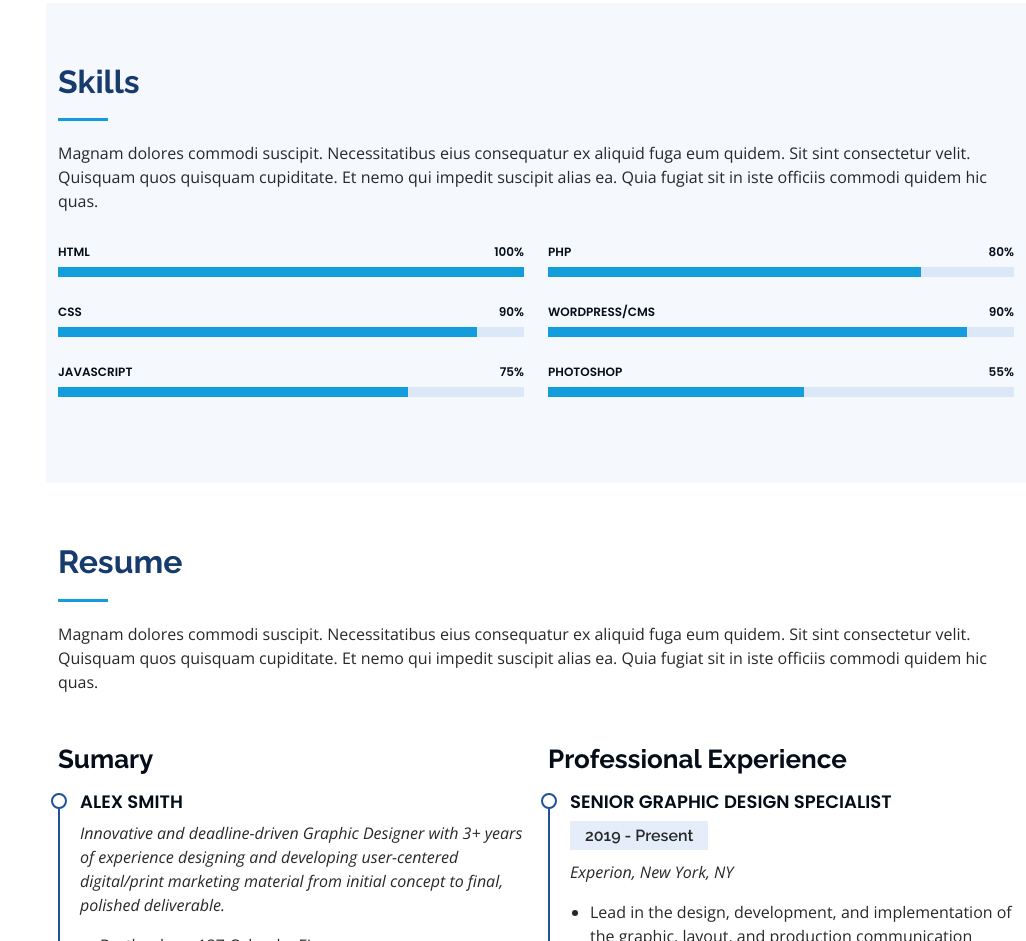
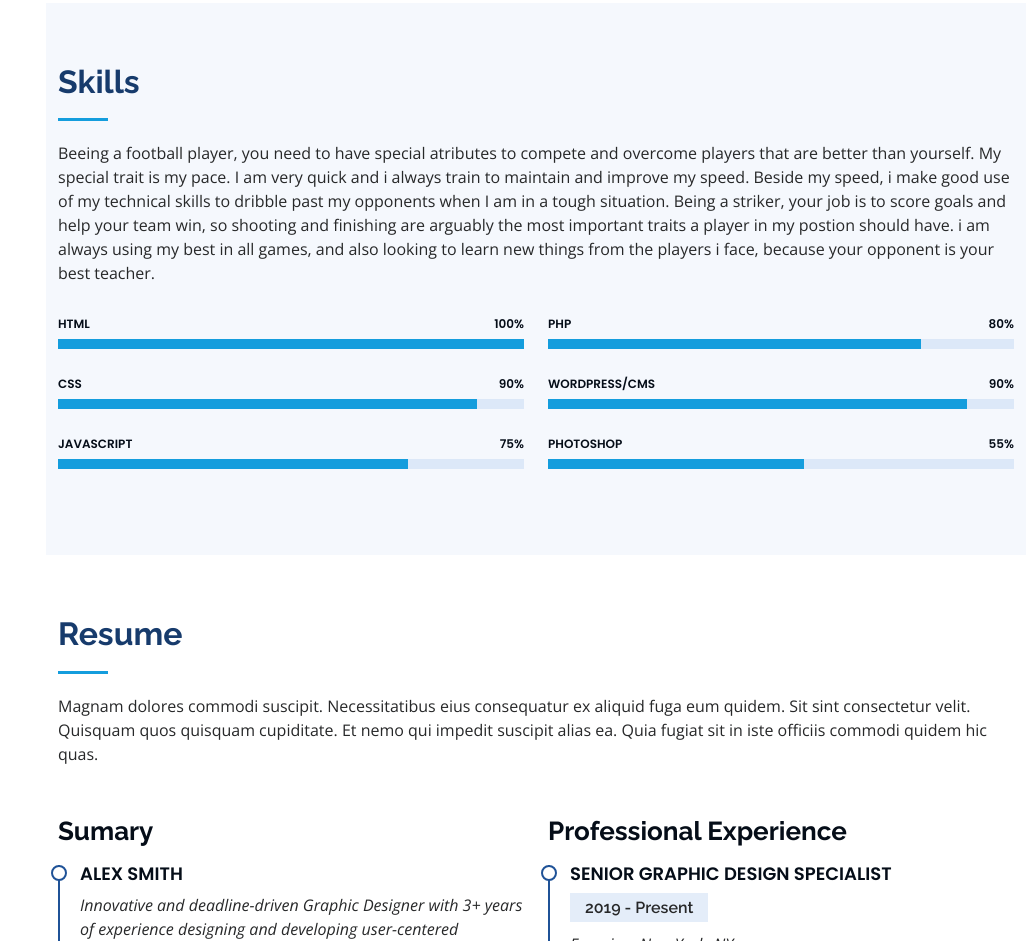
Before and after one commit to CuculeaStefan/CuculeaStefan.github.io, a plain HTML site: page index.html in a window 1280 px wide. Shown: the part 1959-2900 px from the top of the page, without its empty margins (254-1280 px from the left). Drawn offline with nearby package versions, Linux system fonts and the light colour scheme.

Commit message:
asdfsadfsaf

```diff
--- a/index.html
+++ b/index.html
@@ -169,7 +169,7 @@
 
         <div class="section-title">
           <h2>Skills</h2>
-          <p>Magnam dolores commodi suscipit. Necessitatibus eius consequatur ex aliquid fuga eum quidem. Sit sint consectetur velit. Quisquam quos quisquam cupiditate. Et nemo qui impedit suscipit alias ea. Quia fugiat sit in iste officiis commodi quidem hic quas.</p>
+          <p>Beeing a football player, you need to have special atributes to compete and overcome players that are better than yourself. My special trait is my pace. I am very quick and i always train to maintain and improve my speed. Beside my speed, i make good use of my technical skills to dribble past my opponents when I am in a tough situation. Being a striker, your job is to score goals and help your team win, so shooting and finishing are arguably the most important traits a player in my postion should have. i am always using my best in all games, and also looking to learn new things from the players i face, because your opponent is your best teacher. </p>
         </div>
 
         <div class="row skills-content">
```
